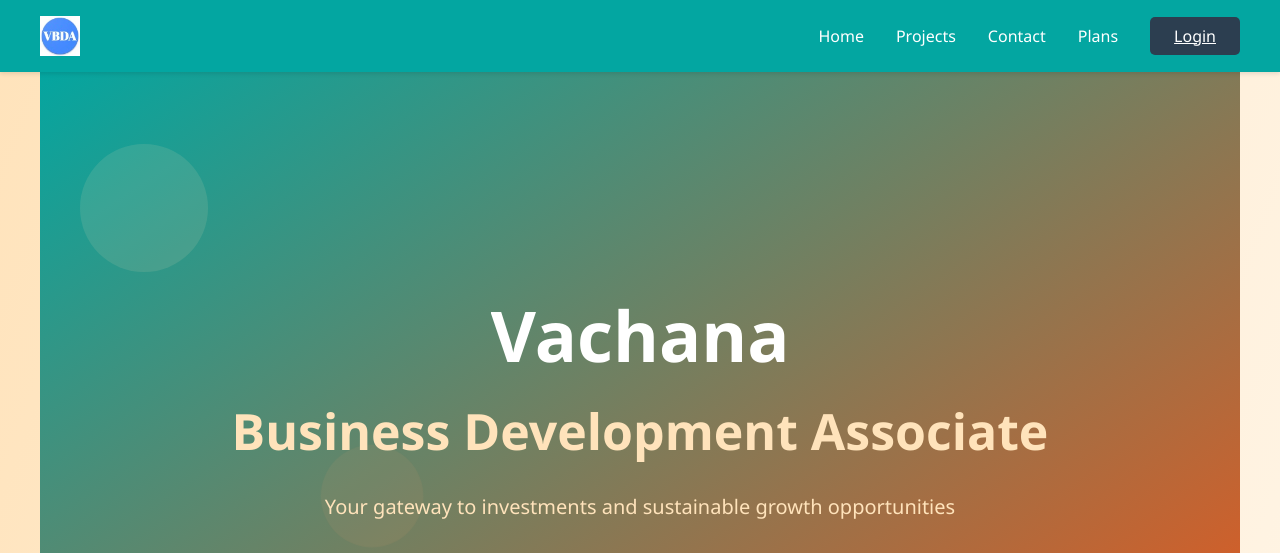
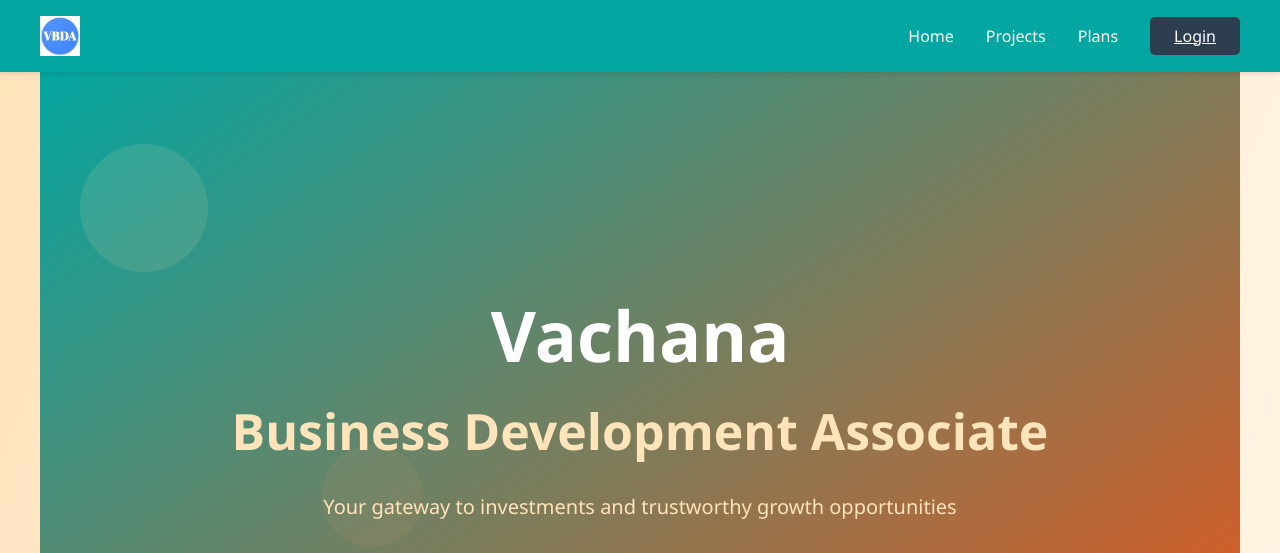
Before and after one commit to vivekgpm/vfproject-site, a React (Create React App) app: page / in a window 1280 px wide. Shown: the top 553 px of the page. Built offline with nearby package versions, Linux system fonts and the light colour scheme; no server answers; the HTML template or start-up script is replaced by a standard one.

Commit message:
Sample changes

```diff
--- a/src/components/HomePage.js
+++ b/src/components/HomePage.js
@@ -120,7 +120,7 @@ const HomePage = () => {
             </h1>
 
             <p className="hero-subheadline-text">
-              Your gateway to investments and sustainable growth opportunities
+              Your gateway to investments and trustworthy growth opportunities
             </p>
 
             <div className="hero-button-group">
--- a/src/components/Navbar.js
+++ b/src/components/Navbar.js
@@ -34,7 +34,7 @@ const Navbar = () => {
           <Link to="/" className="nav-link" onClick={closeMenu}>Home</Link>
           <Link to="/projects" className="nav-link" onClick={closeMenu}>Projects</Link>
 
-          <Link to="/contact" className="nav-link" onClick={closeMenu}>Contact</Link>
+
           <Link to="/plans" className="nav-link" onClick={closeMenu}>Plans</Link>
           {user ? (
             <>
```
